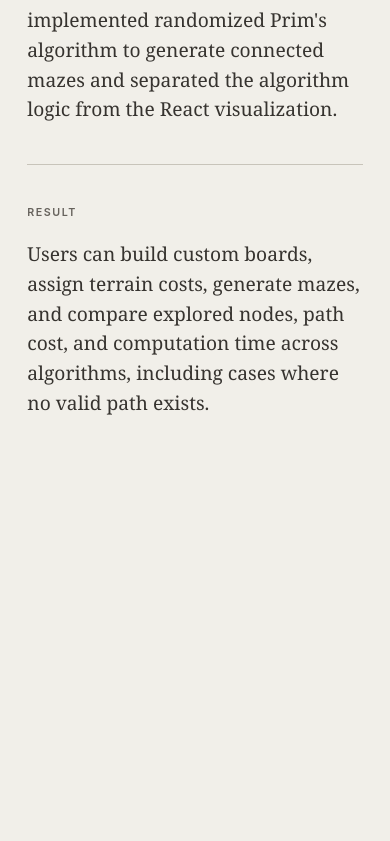
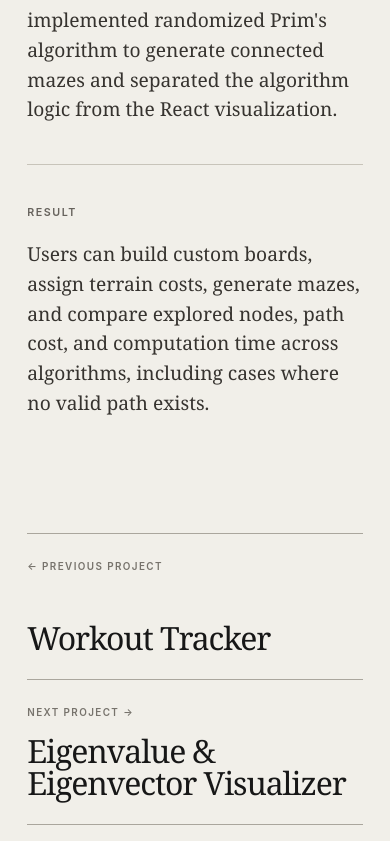
Before and after one commit to brandoncryan0/my-portfolio, a React (Vite) app: page /projects/dijkstra in a window 390 px wide. Shown: the part 3187-4028 px from the top of the page. Before the commit the page ends 3735 px from the top, so only its background shows below. Built offline with nearby package versions, Linux system fonts and the light colour scheme; the HTML template or start-up script is replaced by a standard one.

Commit message:
Add project navigation

```diff
--- a/src/index.css
+++ b/src/index.css
@@ -318,8 +318,6 @@ img {
   transform: scale(1.025);
 }
 
-/* Pathfinding */
-
 .project-card-image-dijkstra {
   padding: 12px;
 
@@ -330,8 +328,6 @@ img {
   object-fit: contain;
 }
 
-/* Eigenvalue visualizer */
-
 .project-card-image-eigenvalue-visualizer {
   padding: 12px;
 
@@ -342,8 +338,6 @@ img {
   object-fit: contain;
 }
 
-/* Tiny Bus */
-
 .project-card-image-technical-writing {
   padding: 24px;
 
@@ -353,8 +347,6 @@ img {
 .project-card-image-technical-writing img {
   object-fit: contain;
 }
-
-/* Workout Tracker */
 
 .project-card-image-fitness-tracker {
   padding: 18px 52px;
@@ -1107,6 +1099,67 @@ img {
 }
 
 /* =========================================================
+   PROJECT NAVIGATION
+   ========================================================= */
+
+.project-pagination {
+  margin-top: 110px;
+
+  display: grid;
+  grid-template-columns: repeat(2, minmax(0, 1fr));
+
+  border-top: 1px solid #aaa69d;
+  border-bottom: 1px solid #aaa69d;
+}
+
+.project-pagination-item {
+  min-height: 190px;
+
+  padding: 28px 0;
+
+  display: flex;
+  flex-direction: column;
+  justify-content: space-between;
+
+  transition: opacity 0.2s ease;
+}
+
+.project-pagination-item:hover {
+  opacity: 0.55;
+}
+
+.project-pagination-previous {
+  padding-right: 40px;
+}
+
+.project-pagination-next {
+  padding-left: 40px;
+
+  text-align: right;
+
+  border-left: 1px solid #aaa69d;
+}
+
+.project-pagination-label {
+  color: #77736c;
+
+  font-size: 0.62rem;
+  font-weight: 600;
+
+  text-transform: uppercase;
+  letter-spacing: 0.14em;
+}
+
+.project-pagination-title {
+  font-family: Georgia, "Times New Roman", serif;
+
+  font-size: clamp(1.8rem, 3vw, 3rem);
+
+  line-height: 1;
+  letter-spacing: -0.035em;
+}
+
+/* =========================================================
    SMALL LAPTOP
    ========================================================= */
 
@@ -1221,6 +1274,14 @@ img {
   .project-case-study-image {
     padding: 30px;
   }
+
+  .project-pagination-item {
+    min-height: 170px;
+  }
+
+  .project-pagination-title {
+    font-size: 2rem;
+  }
 }
 
 /* =========================================================
@@ -1546,4 +1607,35 @@ img {
   .project-image-caption {
     font-size: 0.65rem;
   }
-}
+
+  /* Project navigation */
+
+  .project-pagination {
+    margin-top: 75px;
+
+    grid-template-columns: 1fr;
+  }
+
+  .project-pagination-item {
+    min-height: 145px;
+
+    padding: 25px 0;
+  }
+
+  .project-pagination-previous {
+    padding-right: 0;
+  }
+
+  .project-pagination-next {
+    padding-left: 0;
+
+    text-align: left;
+
+    border-left: 0;
+    border-top: 1px solid #aaa69d;
+  }
+
+  .project-pagination-title {
+    font-size: 2rem;
+  }
+}
--- a/src/pages/ProjectPage.jsx
+++ b/src/pages/ProjectPage.jsx
@@ -1,5 +1,5 @@
 import { lazy, Suspense } from "react";
-import { useParams } from "react-router-dom";
+import { Link, useParams } from "react-router-dom";
 
 import projects from "../data/projects";
 
@@ -27,6 +27,11 @@ function ProjectPage() {
       </main>
     );
   }
+
+  const previousProject =
+    projects[(projectIndex - 1 + projects.length) % projects.length];
+
+  const nextProject = projects[(projectIndex + 1) % projects.length];
 
   return (
     <main className="project-page">
@@ -253,6 +258,32 @@ function ProjectPage() {
           </div>
         )}
       </section>
+
+      {/* =====================================================
+          PREVIOUS / NEXT PROJECT
+          ===================================================== */}
+
+      <nav className="project-pagination" aria-label="Project navigation">
+        <Link
+          className="project-pagination-item project-pagination-previous"
+          to={`/projects/${previousProject.id}`}
+        >
+          <span className="project-pagination-label">← Previous project</span>
+
+          <span className="project-pagination-title">
+            {previousProject.title}
+          </span>
+        </Link>
+
+        <Link
+          className="project-pagination-item project-pagination-next"
+          to={`/projects/${nextProject.id}`}
+        >
+          <span className="project-pagination-label">Next project →</span>
+
+          <span className="project-pagination-title">{nextProject.title}</span>
+        </Link>
+      </nav>
     </main>
   );
 }
```
